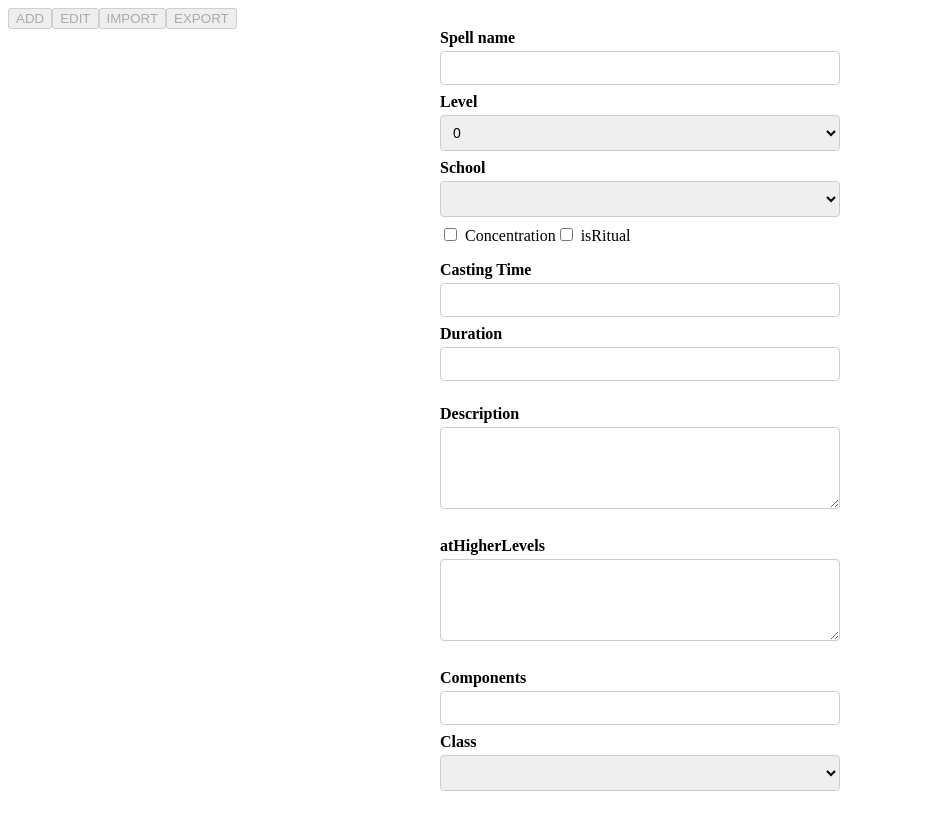
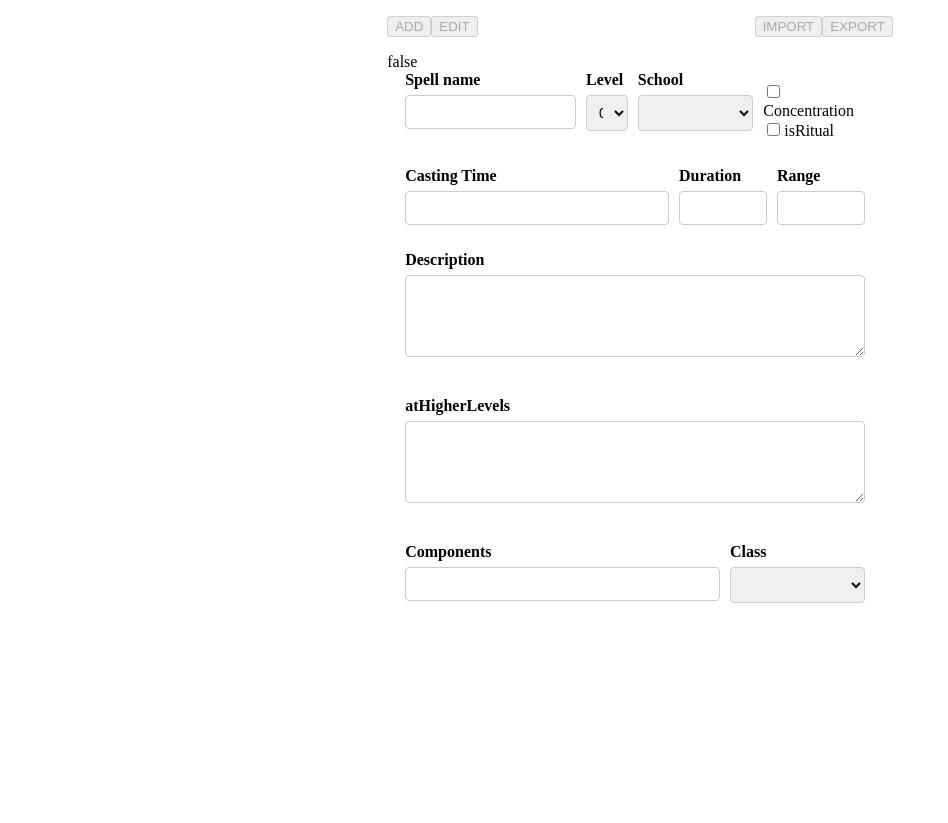
Before and after one commit to WBPiccolo/a17-5e-spellbook, an Angular app: page / in a window 1280 px wide. Shown: the whole page, without its empty margins (0-948 px from the left). After the commit the page ends 800 px from the top, so only its background shows below. Built offline with nearby package versions, Linux system fonts and the light colour scheme.

Commit message:
updated css, started work on animations

```diff
--- a/src/app/app.component.html
+++ b/src/app/app.component.html
@@ -1,13 +1,17 @@
-<app-top-bar
-  [enableNew]="spellForm.valid" [enableEdit]="false" [enableImportExport]="false"
-  (addClick)="manageAddClick()" (editClick)="manageEditClick()" (importClick)="manageImportClick()" (exportClick)="manageExportClick()"
-></app-top-bar>
+<app-top-bar [enableNew]="spellForm.valid" [enableEdit]="false" [enableImportExport]="false"
+  (addClick)="manageAddClick()" (editClick)="manageEditClick()" (importClick)="manageImportClick()"
+  (exportClick)="manageExportClick()"></app-top-bar>
 
-<app-spell-form [spellForm]="spellForm" [schools]="schools" [levels]="levels" [classes]="classes"></app-spell-form>
+<div class="form-accordion">
+  <div class="form-accordion__header" (click)="manageAccordionStatus()">{{hideAccordion}}</div>
+  <div class="form-accordion__body" [ngClass]="hideAccordion? 'accordion_closed':'accordion_open'">
+    <app-spell-form [spellForm]="spellForm" [schools]="schools" [levels]="levels" [classes]="classes"></app-spell-form>
+  </div>
+</div>
 
 <div class="spellbook" id="printHere">
   @for (spell of spellBookSignal(); track $index) {
-    <app-spell-card [spell]="spell" [colourMap]="dndClassColors" (click)="spellClick(spell, $index)"></app-spell-card>
+  <app-spell-card [spell]="spell" [colourMap]="dndClassColors" (click)="spellClick(spell, $index)"></app-spell-card>
   }
 </div>
 
--- a/src/app/app.component.scss
+++ b/src/app/app.component.scss
@@ -2,3 +2,25 @@
     display: grid;
     grid-template-columns: 1fr 1fr 1fr;
 }
+
+.form-accordion {
+    width: 40%;
+    margin: 0 auto;
+}
+
+.accordion_open {
+    padding: 0 18px;
+    background-color: white;
+    overflow: hidden;
+    transition: max-height 0.2s ease-out;
+}
+
+.accordion_closed {
+    padding: 0 18px;
+    background-color: white;
+    display: none;
+    overflow: hidden;
+    transition: max-height 0.2s ease-out;
+}
+
+//https://angular.io/guide/animations
--- a/src/app/app.component.ts
+++ b/src/app/app.component.ts
@@ -42,6 +42,8 @@ export class AppComponent {
     ['Wizard', '#3366ff'], // Blue
   ]);
 
+  hideAccordion: boolean = false;
+
   spellBookSignal: WritableSignal<Spell[]> = signal([]);
 
   spellForm: FormGroup = new FormGroup({
@@ -56,6 +58,7 @@ export class AppComponent {
     source: new FormControl<string>(''),
     isRitual: new FormControl<boolean>(false),
     requiresConcentration: new FormControl<boolean>(false),
+    range: new FormControl<string>(''),
     class: new FormControl<string>('', Validators.required)
   });
 
@@ -93,4 +96,8 @@ export class AppComponent {
   spellClick(spell: Spell, index: number) {
     console.log('clicked', spell, index);
   }
+
+  manageAccordionStatus() {
+    this.hideAccordion = !this.hideAccordion;
+  }
 }
--- a/src/app/spell-form/spell-form.component.html
+++ b/src/app/spell-form/spell-form.component.html
@@ -1,10 +1,13 @@
 <form [formGroup]="spellForm" class="spell-form">
-    <div class="spell-form__field">
+    <div class="spell-form__row">
         @if(spellForm.controls['name']) {
+        <div class="spell-form__field field--name">
             <label for="formControlName" class="spell-form__label">Spell name</label>
             <input id="formControlName" type="text" formControlName="name" class="spell-form__input">
+        </div>
         }
         @if(spellForm.controls['level']) {
+        <div class="spell-form__field field--level">
             <label for="formControlLevel" class="spell-form__label">Level</label>
             <select id="formControlLevel" formControlName="level" class="spell-form__select">
                 @for (level of levels; track $index) {
@@ -13,8 +16,10 @@
                 </option>
                 }
             </select>
+        </div>
         }
         @if(spellForm.controls['school']) {
+        <div class="spell-form__field field--school">
             <label for="formControlSchool" class="spell-form__label">School</label>
             <select id="formControlSchool" formControlName="school" class="spell-form__select">
                 @for (school of schools; track $index) {
@@ -23,48 +28,78 @@
                 </option>
                 }
             </select>
+        </div>
         }
+
+        <div class="spell-form__field field--checkbox">
             @if(spellForm.controls['requiresConcentration']) {
-            <input id="formControlRequiresConcentration" type="checkbox" formControlName="requiresConcentration" class="spell-form__checkbox">
+            <div>
+                <input id="formControlRequiresConcentration" type="checkbox" formControlName="requiresConcentration"
+                    class="spell-form__checkbox">
                 <label for="formControlRequiresConcentration" class="spell-form__label-checkbox">Concentration</label>
+            </div>
             }
             @if(spellForm.controls['isRitual']) {
+            <div>
                 <input id="formControlIsRitual" type="checkbox" formControlName="isRitual" class="spell-form__checkbox">
                 <label for="formControlIsRitual" class="spell-form__label-checkbox">isRitual</label>
+            </div>
             }
         </div>
-    <div class="spell-form__field">
+
+    </div>
+
+    <div class="spell-form__row">
         @if(spellForm.controls['castingTime']) {
+        <div class="spell-form__field field--castingTime">
             <label for="formControlCastingTime" class="spell-form__label">Casting Time</label>
             <input id="formControlCastingTime" type="text" formControlName="castingTime" class="spell-form__input">
+        </div>
         }
         @if(spellForm.controls['duration']) {
+        <div class="spell-form__field field--duration">
             <label for="formControlDuration" class="spell-form__label">Duration</label>
             <input id="formControlDuration" type="text" formControlName="duration" class="spell-form__input">
+        </div>
         }
         @if(spellForm.controls['range']) {
+        <div class="spell-form__field field--range">
             <label for="formControlRange" class="spell-form__label">Range</label>
             <input id="formControlRange" type="text" formControlName="range" class="spell-form__input">
+        </div>
         }
     </div>
-    <div class="spell-form__field">
+
+    <div class="spell-form__row">
         @if(spellForm.controls['description']) {
+        <div class="spell-form__field field--description">
             <label for="formControlDescription" class="spell-form__label">Description</label>
-            <textarea id="formControlDescription" formControlName="description" rows="4" cols="50" class="spell-form__textarea"></textarea>
+            <textarea id="formControlDescription" formControlName="description" rows="4" cols="50"
+                class="spell-form__textarea"></textarea>
+        </div>
         }
     </div>
-    <div class="spell-form__field">
+
+    <div class="spell-form__row">
         @if(spellForm.controls['atHigherLevels']) {
+        <div class="spell-form__field field--atHigherLevels">
             <label for="formControlAtHigherLevels" class="spell-form__label">atHigherLevels</label>
-            <textarea id="formControlAtHigherLevels" formControlName="atHigherLevels" rows="4" cols="50" class="spell-form__textarea"></textarea>
+            <textarea id="formControlAtHigherLevels" formControlName="atHigherLevels" rows="4" cols="50"
+                class="spell-form__textarea"></textarea>
+        </div>
         }
     </div>
-    <div class="spell-form__field">
+
+    <div class="spell-form__row">
         @if(spellForm.controls['components']) {
+        <div class="spell-form__field field--components">
             <label for="formControlComponents" class="spell-form__label">Components</label>
             <input id="formControlComponents" type="text" formControlName="components" class="spell-form__input">
+        </div>
         }
+
         @if(spellForm.controls['class']) {
+        <div class="spell-form__field field--class">
             <label for="formControlClass" class="spell-form__label">Class</label>
             <select id="formControlClass" formControlName="class" class="spell-form__select">
                 @for (class of classes; track $index) {
@@ -73,6 +108,7 @@
                 </option>
                 }
             </select>
+        </div>
         }
     </div>
 </form>
--- a/src/app/spell-form/spell-form.component.scss
+++ b/src/app/spell-form/spell-form.component.scss
@@ -1,67 +1,88 @@
-// Define mixin for character class styles
-@mixin class-border($class) {
-    // Default border style
-    border: 1px solid #ccc;
+.spell-form {
 
-    // Specific border styles for each class
-    @if $class == 'Artificer' {
-        border-color: #ffcc00; // Example color for Artificer
-    } @else if $class == 'Barbarian' {
-        border-color: #cc0000; // Example color for Barbarian
-    } @else if $class == 'Bard' {
-        border-color: #6600cc; // Example color for Bard
-    } // Add more conditions for other classes
-}
-
-// Base styling for the spell form
-.spell-form {
-    display: flex;
-    flex-direction: column;
-    max-width: 400px;
-    margin: auto;
-
-    // Styles for spell form field
-    &__field {
+    &__row {
+        display: flex;
+        justify-content: space-between;
         margin-bottom: 16px;
     }
 
-    // Styles for label
-    &__label {
-        font-weight: bold;
-        margin-bottom: 8px;
+    &__field {
+        margin-right: 10px;
+        margin-bottom: 10px;
+
+        &.field {
+            &--name {
+                width: 40%;
+            }
+
+            &--checkbox {
+                margin-top: auto;
+                margin-bottom: auto;
+            }
+
+            &--castingTime {
+                width: 60%;
+            }
+
+            &--duration,
+            &--range {
+                width: 20%;
+            }
+
+            &--description, &--atHigherLevels {
+                width: 100%;
+            }
+
+            &--components {
+                width: 70%;
+            }
+
+            &--class {
+                width: 30%;
+            }
+        }
     }
 
-    // Styles for input, select, and textarea
+    &__label {
+        display: block;
+        font-weight: bold;
+        margin-bottom: 6px;
+    }
+
     &__input,
-    &__select,
+    &__select {
+        width: 100%;
+        padding: 8px;
+        box-sizing: border-box;
+        border: 1px solid #ccc;
+        border-radius: 4px;
+        font-size: 14px;
+    }
+
+    &__checkbox {
+        margin-right: 4px;
+    }
+
     &__textarea {
         width: 100%;
         padding: 8px;
         box-sizing: border-box;
         border: 1px solid #ccc;
         border-radius: 4px;
-        margin-top: 4px;
-        margin-bottom: 8px;
         font-size: 14px;
+        resize: vertical;
     }
 
-    // Styles for checkbox
-    &__checkbox {
-        margin-right: 8px;
+    &__option {
+        padding: 8px;
     }
 
-    // Apply specific border styles for each class
-    &.Artificer {
-        @include class-border('Artificer');
+    &__select,
+    &__textarea {
+        margin-bottom: 10px;
     }
 
-    &.Barbarian {
-        @include class-border('Barbarian');
+    &__field:nth-child(2n) &__select {
+        margin-right: 0;
     }
-
-    &.Bard {
-        @include class-border('Bard');
-    }
-
-    // Add more similar blocks for other classes
 }
--- a/src/app/top-bar/top-bar.component.html
+++ b/src/app/top-bar/top-bar.component.html
@@ -1,6 +1,10 @@
 <div class="top-bar button-group">
-    <button (click)="manageButtonClick('ADD')" [disabled]="!enableNew" class="button-group__button button-group__button--add">ADD</button>
-    <button (click)="manageButtonClick('EDIT')" [disabled]="!enableEdit" class="button-group__button button-group__button--edit">EDIT</button>
-    <button (click)="manageButtonClick('IMPORT')" [disabled]="!enableImportExport" class="button-group__button button-group__button--import">IMPORT</button>
-    <button (click)="manageButtonClick('EXPORT')" [disabled]="!enableImportExport" class="button-group__button button-group__button--export">EXPORT</button>
+    <div class="top-bar__left">
+        <button (click)="manageButtonClick('ADD')" [disabled]="!enableNew" class="button-group__button button-group__button--add">ADD</button>
+        <button (click)="manageButtonClick('EDIT')" [disabled]="!enableEdit" class="button-group__button button-group__button--edit">EDIT</button>
+    </div>
+    <div class="top-bar__right">
+        <button (click)="manageButtonClick('IMPORT')" [disabled]="!enableImportExport" class="button-group__button button-group__button--import">IMPORT</button>
+        <button (click)="manageButtonClick('EXPORT')" [disabled]="!enableImportExport" class="button-group__button button-group__button--export">EXPORT</button>
+    </div>
 </div>
--- a/src/app/top-bar/top-bar.component.scss
+++ b/src/app/top-bar/top-bar.component.scss
@@ -0,0 +1,6 @@
+.top-bar{
+    display: flex;
+    justify-content: space-between;
+    width: 40%;
+    margin: 1rem auto;
+}
```
Also changed, not shown: src/app/spell-card/spell-card.component.scss (+0 -8 lines). Lines whose indentation alone changed are shown as unchanged.
